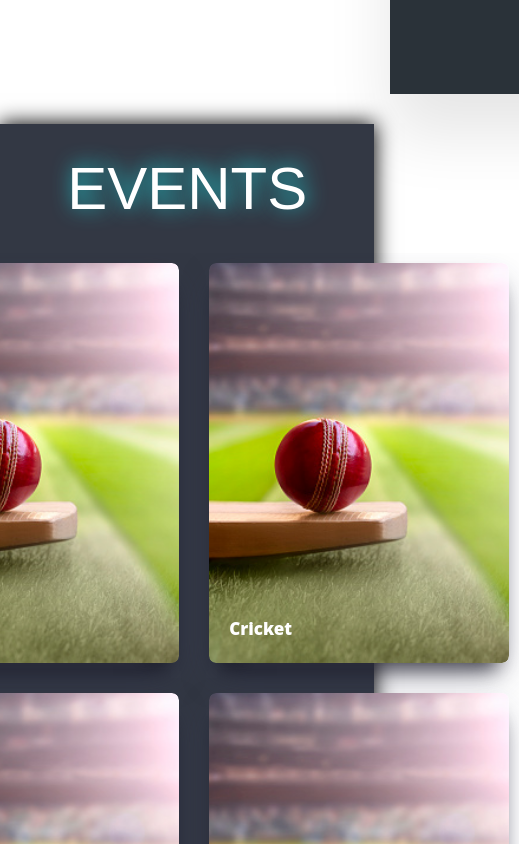
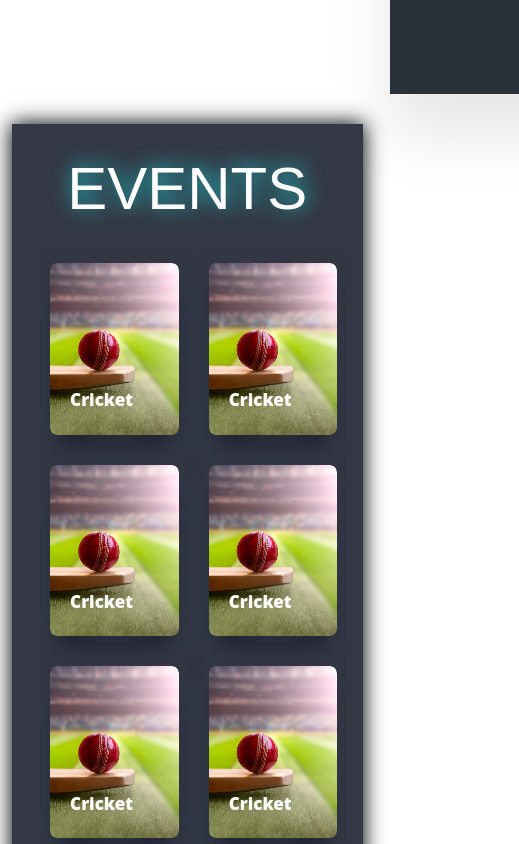
Before and after one commit to Ok945/ZEST_WEB_TASK, a React (Create React App) app: page / in a window 390 px wide. Shown: the part 840-1684 px from the top of the page, 519 px wide, since content can reach past the window. Built offline with nearby package versions, Linux system fonts and the light colour scheme; a web font is replaced by a local one.

Commit message:
Deploying the project

```diff
--- a/src/Styles/Grid.css
+++ b/src/Styles/Grid.css
@@ -80,7 +80,15 @@
 }
 
 @media (max-width:749px) and (min-width:426px) {
-    .gridContainer{
+    .gridContainer {
         width: 90%;
+        left: 3%;
     }
 }
+
+@media (max-width:426px) {
+    .gridContainer {
+        width: 90%;
+        left: 3%;
+    }
+}
```
Also changed, not shown: src/Styles/Box.css (+6 -1 lines).
